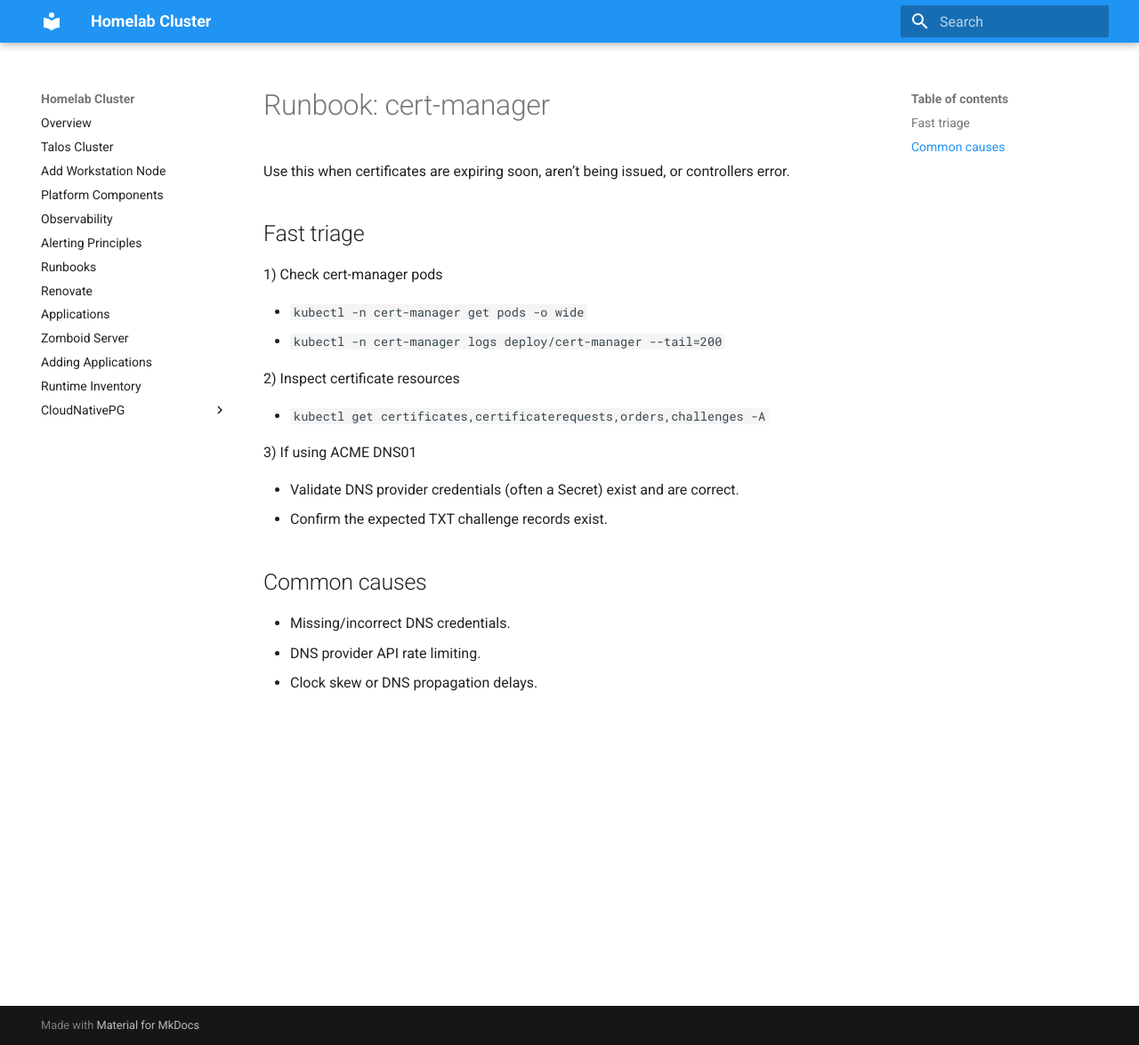
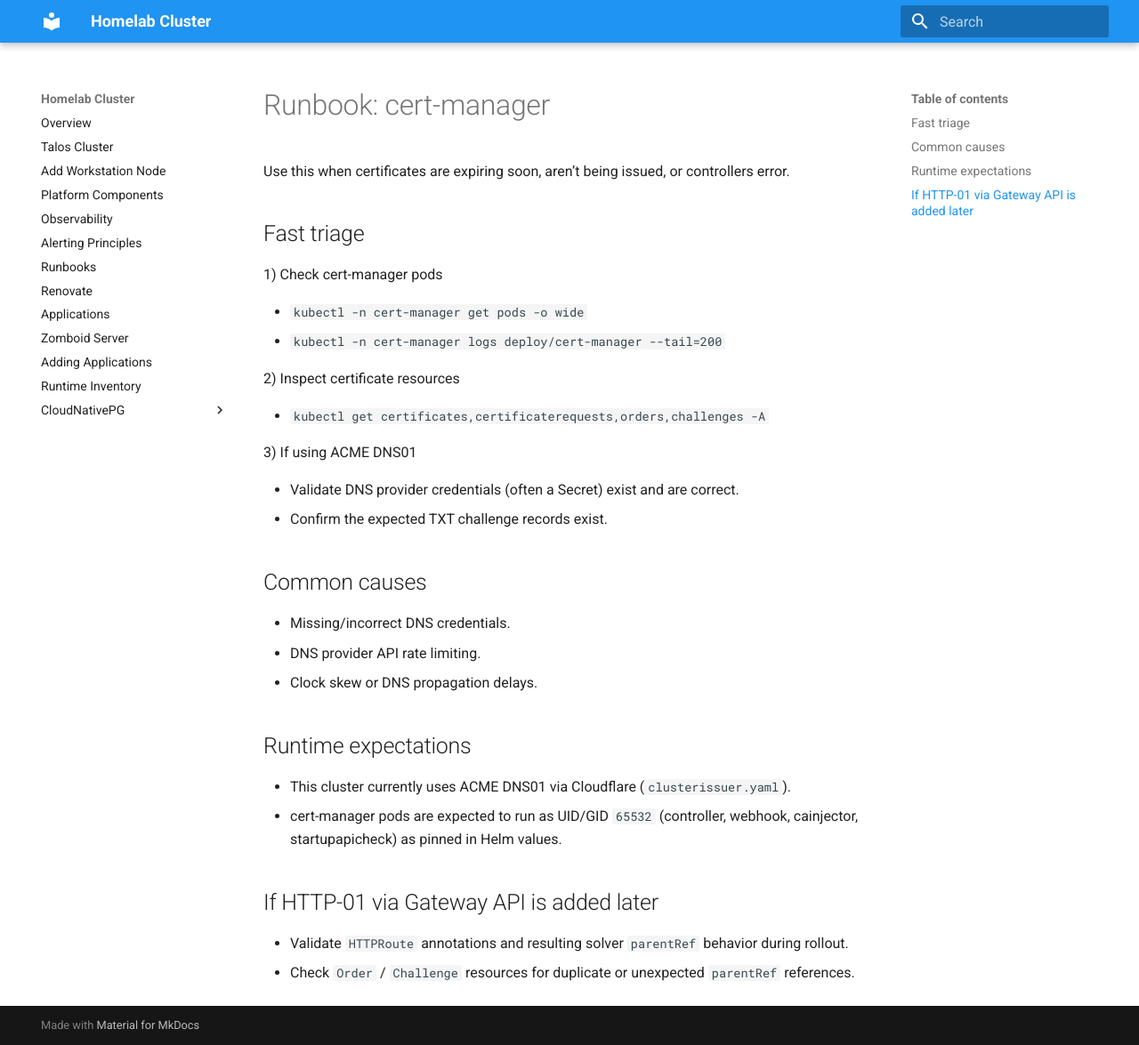
Before and after one commit to webgrip/homelab-cluster, an MkDocs documentation site: the page built from docs/techdocs/docs/runbooks/cert-manager.md, in a window 1280 px wide and 1175 px high. Shown: the whole window at 89% size. Built offline with MkDocs 1.6.1 and Material for MkDocs 9.7.7, drawn with Linux system fonts in a browser that asks for light colours.

Commit message:
feat(container): update image quay.io/jetstack/charts/cert-manager ( v1.19.5 ➔ v1.20.2 ) (#261)
* feat(container): update image quay.io/jetstack/charts/cert-manager ( v1.19.5 ➔ v1.20.2 )

| datasource | package                              | from    | to      |
| ---------- | ------------------------------------ | ------- | ------- |
| docker     | quay.io/jetstack/charts/cert-manager | v1.19.5 | v1.20.2 |

* chore(cert-manager): pin runtime UID/GID and document gateway follow-up

Agent-Logs-Url: https://github.com/webgrip/homelab-cluster/sessions/28cfa8a4-4fe6-4698-881c-49c6f8c49fdc

Co-authored-by: Ryangr0 <3602480+Ryangr0@users.noreply.github.com>

---------

Co-authored-by: webgrip-renovate[bot] <260330706+webgrip-renovate[bot]@users.noreply.github.com>
Co-authored-by: copilot-swe-agent[bot] <198982749+Copilot@users.noreply.github.com>
Co-authored-by: Ryangr0 <3602480+Ryangr0@users.noreply.github.com>

```diff
--- a/docs/techdocs/docs/runbooks/cert-manager.md
+++ b/docs/techdocs/docs/runbooks/cert-manager.md
@@ -23,3 +23,13 @@ Use this when certificates are expiring soon, aren’t being issued, or controll
 - Missing/incorrect DNS credentials.
 - DNS provider API rate limiting.
 - Clock skew or DNS propagation delays.
+
+## Runtime expectations
+
+- This cluster currently uses ACME DNS01 via Cloudflare (`clusterissuer.yaml`).
+- cert-manager pods are expected to run as UID/GID `65532` (controller, webhook, cainjector, startupapicheck) as pinned in Helm values.
+
+## If HTTP-01 via Gateway API is added later
+
+- Validate `HTTPRoute` annotations and resulting solver `parentRef` behavior during rollout.
+- Check `Order` / `Challenge` resources for duplicate or unexpected `parentRef` references.
```
Also changed, not shown: 2 other files.
